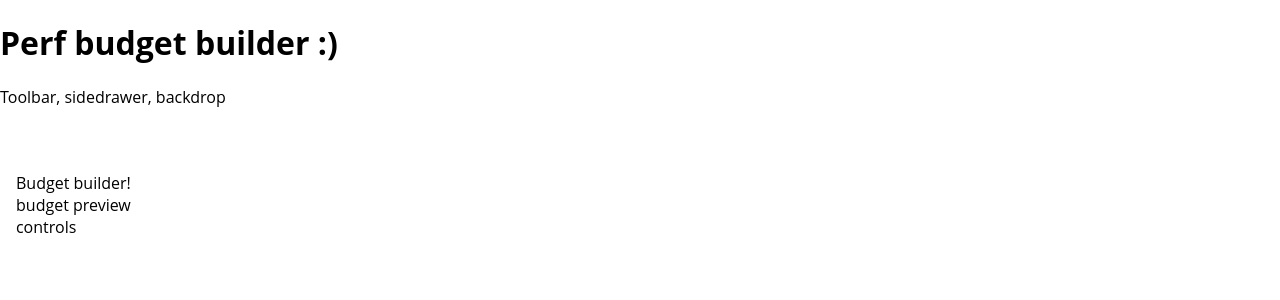
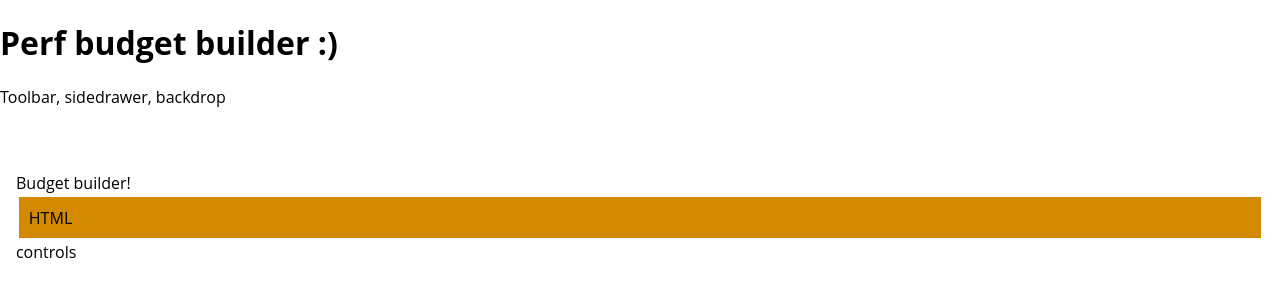
Before and after one commit to maudnals/demo-react-webperf-budget-builder, a React app: page / in a window 1280 px wide. Shown: the top 300 px of the page. Built offline with nearby package versions, Linux system fonts and the light colour scheme.

Commit message:
feat - added budget resources

```diff
--- /dev/null
+++ b/src/components/Budget/Budget.js
@@ -0,0 +1,10 @@
+import React from 'react';
+import BudgetResource from './BudgetResource/BudgetResource';
+
+const budget = (props) => {
+  return (
+    <BudgetResource type="html" name="HTML"/>
+  );
+}
+
+export default budget;
--- /dev/null
+++ b/src/components/Budget/BudgetResource/BudgetResource.css
@@ -0,0 +1,28 @@
+.Box {
+  padding: 0.6rem;
+  margin: 0.2rem;
+}
+
+.Html {
+  background: rgb(212, 138, 0);
+}
+
+.Css {
+  background: purple;
+}
+
+.Ad {
+  background: red;
+}
+
+.Img {
+  background: green;
+}
+
+.Bundle {
+  background: blue;
+}
+
+.Default {
+  background: lightgrey;
+}
--- /dev/null
+++ b/src/components/Budget/BudgetResource/BudgetResource.js
@@ -0,0 +1,39 @@
+import React from 'react';
+import classes from './BudgetResource.css';
+
+const budgetResource = (props) => {
+
+  let resource = null;
+  let colorClass = classes.Default;
+
+  switch (props.type) {
+    case ("html"):
+      colorClass = classes.Html;
+      break;
+    case "bundle":
+      colorClass = classes.Bundle;
+      break;
+    case "css":
+      colorClass = classes.Css;
+      break;
+    case "ad":
+      colorClass = classes.Ad;
+      break;
+    case "img":
+      colorClass = classes.Img;
+      break;
+    default:
+      colorClass = classes.Default;
+  }
+
+  let resClass = [ colorClass, classes.Box].join(' ');
+
+  return (
+    <div className={resClass}>
+      {props.name}
+    </div>
+  );
+}
+
+
+export default budgetResource;
--- a/src/containers/BudgetBuilder/BudgetBuilder.js
+++ b/src/containers/BudgetBuilder/BudgetBuilder.js
@@ -1,21 +1,29 @@
 import React, { Component, Fragment } from 'react';
+import Budget from '../../components/Budget/Budget';
 
 class BudgetBuilder extends Component {
 
   state = {
     price: 0,
-    ingredients: [
+    resources: [
       {
-        salad: 0
-      }
+        name: "html",
+        count: 0
+      },
+      {
+        name: "css",
+        count: 0
+      },
     ]
   }
 
   render() {
-    return(
+    return (
       <Fragment>
         Budget builder!
-        <div>budget preview</div>
+        <div>
+          <Budget/>
+        </div>
         <div>controls</div>
       </Fragment>
     )
```
